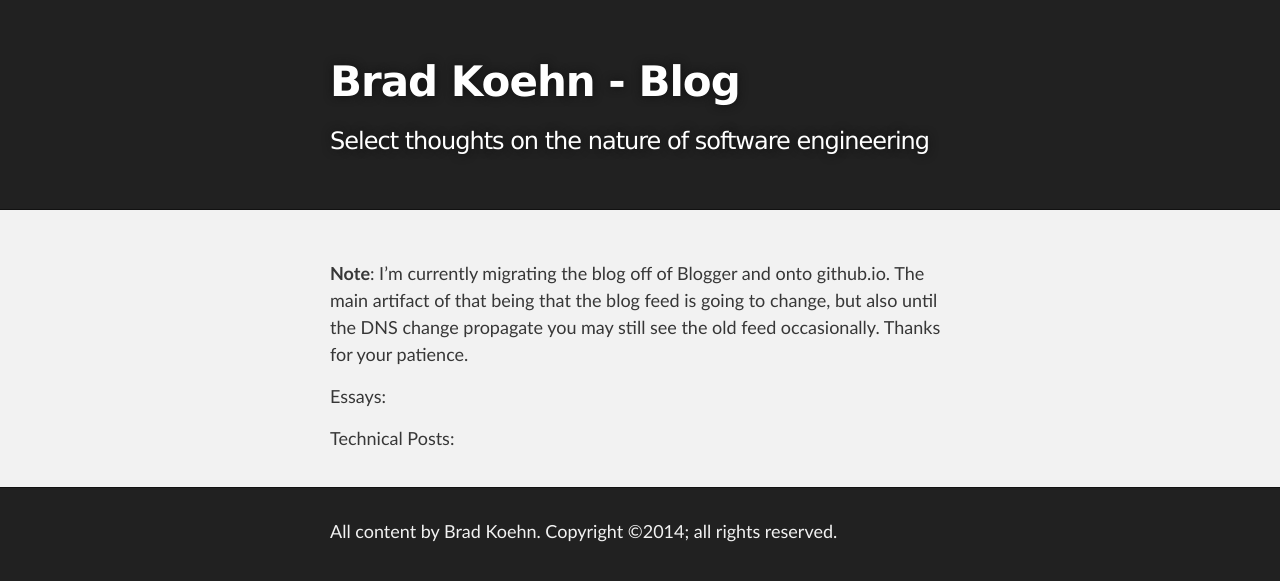
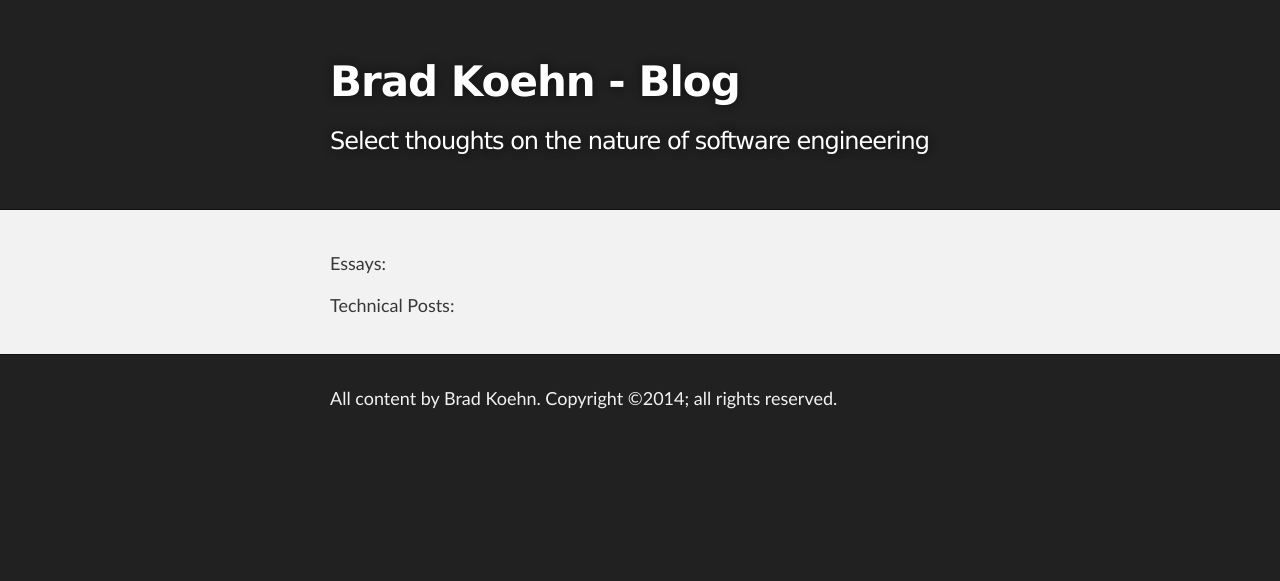
Before and after one commit to koehn/koehn.github.io, a Jekyll site: the page built from index.html, in a window 1280 px wide. Shown: the top 581 px of the page. Built offline with Jekyll 4.4.1, drawn with Linux system fonts in a browser that asks for light colours; Markdown is read by kramdown in place of the engine named in the settings.

Commit message:
added home link to category index; removed migration notice from main index

```diff
--- a/index.html
+++ b/index.html
@@ -2,9 +2,6 @@
 layout: default
 title: Brad Koehn - Blog
 ---
-
-
-<p><b>Note</b>: I’m currently migrating the blog off of Blogger and onto github.io. The main artifact of that being that the blog feed is going to change, but also until the DNS change propagate you may still see the old feed occasionally. Thanks for your patience. </p>
 
 Essays:
 <ul class="posts">
```
Also changed, not shown: _includes/category-index.html (+9 -0 lines).
